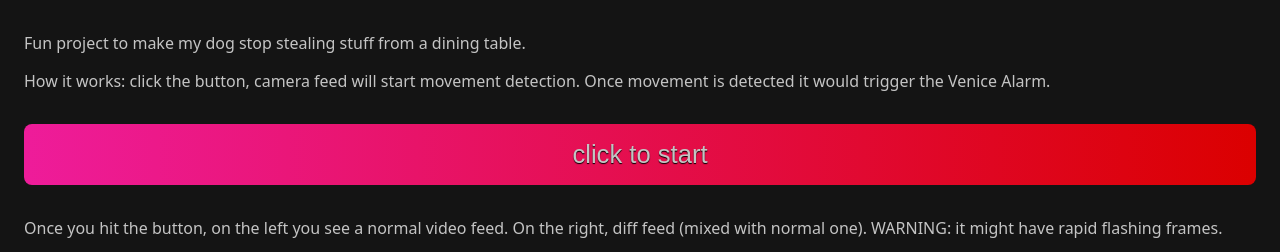
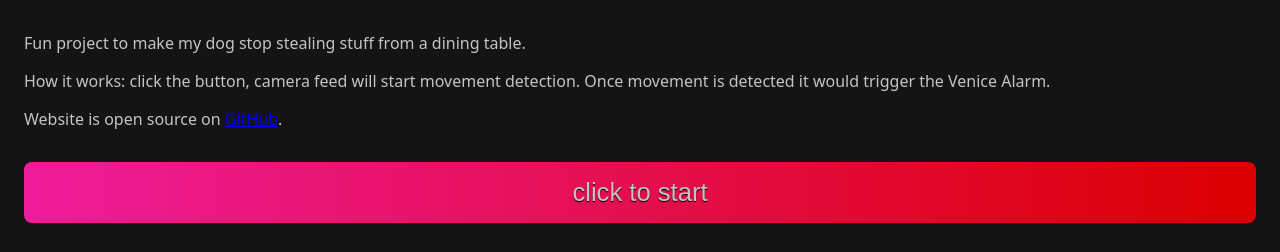
Before and after one commit to sznowicki/attenzione-pickpocket, a website built with Vite: page index.html in a window 1280 px wide. Shown: the part 110-362 px from the top of the page. Built offline with nearby package versions, Linux system fonts and the light colour scheme.

Commit message:
docs: add github link

```diff
--- a/index.html
+++ b/index.html
@@ -13,6 +13,7 @@
             <div class="intro">
                 <p>Fun project to make my dog stop stealing stuff from a dining table.</p>
                 <p>How it works: click the button, camera feed will start movement detection. Once movement is detected it would trigger the Venice Alarm.</p>
+                <p>Website is open source on <a href="https://github.com/sznowicki/attenzione-pickpocket" target="_blank">GitHub</a>.</p>
             </div>
             <button type="button">click to start</button>
             <section class="debugging">
```
